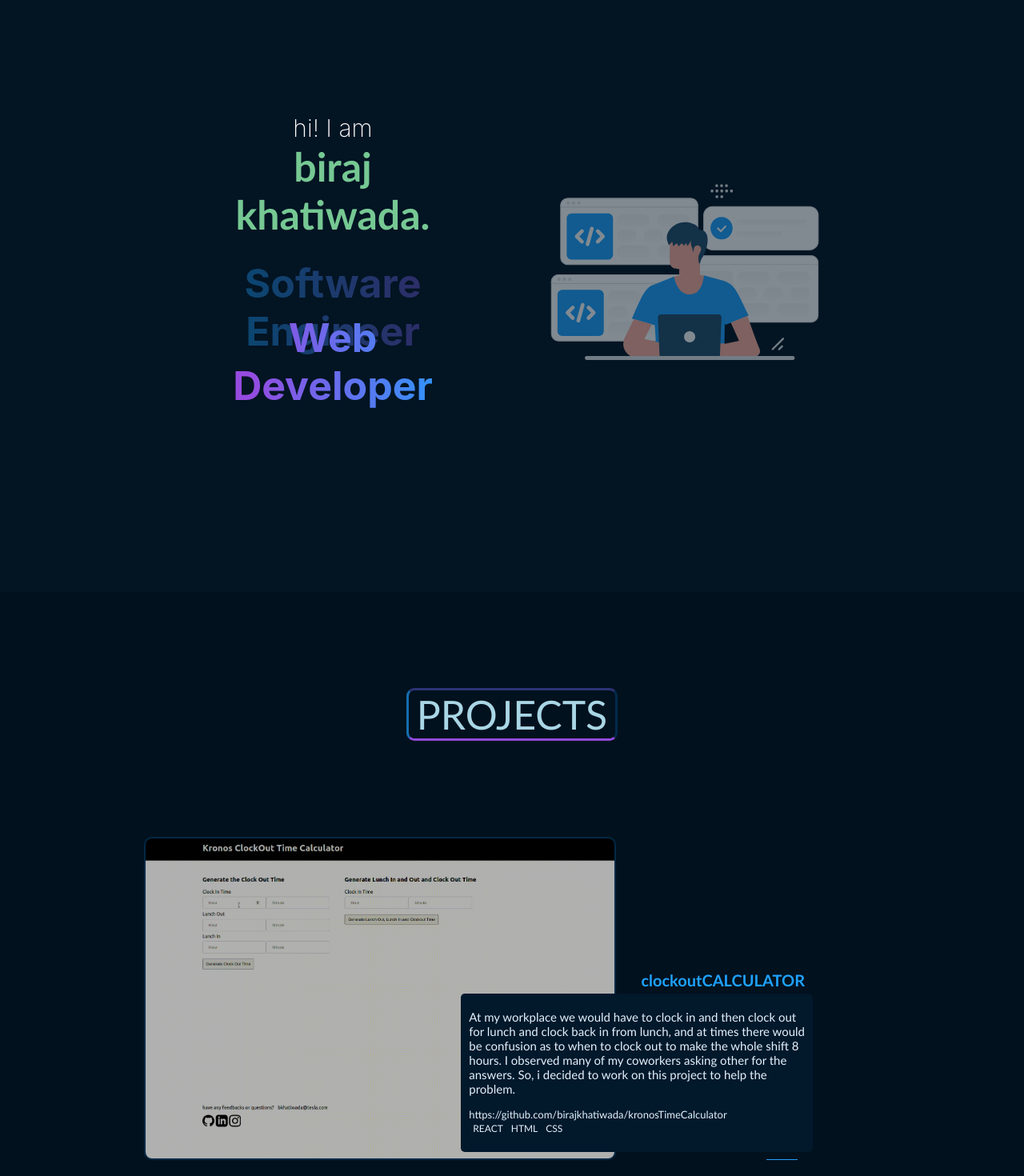
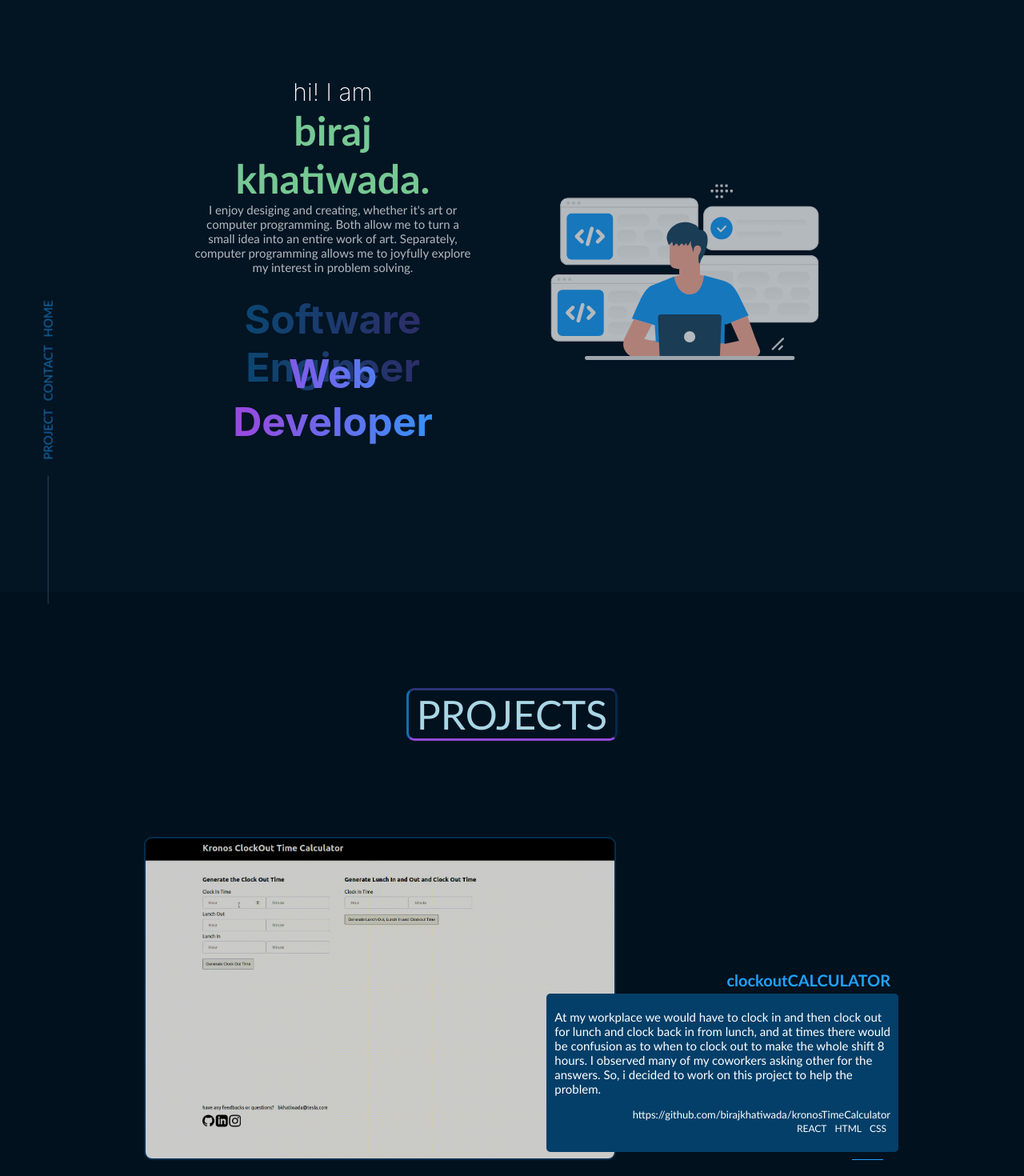
Before and after one commit to birajkhatiwada/portfolio, a React (Create React App) app: page / in a window 1280 px wide. Shown: the part 60-1530 px from the top of the page at 80% size. Built offline with nearby package versions, Linux system fonts and the light colour scheme.

Commit message:
made some changes in the main home page and other minor changes

```diff
--- a/package.json
+++ b/package.json
@@ -20,6 +20,7 @@
     "react-player": "^2.10.1",
     "react-router-dom": "^6.3.0",
     "react-scripts": "5.0.1",
+    "react-scroll": "^1.8.7",
     "sass": "^1.50.0",
     "web-vitals": "^2.1.4"
   },
--- a/src/App.js
+++ b/src/App.js
@@ -1,4 +1,4 @@
-import { useEffect, useState } from 'react';
+import { useEffect, useState, useRef } from 'react';
 import './App.scss';
 import ProjectList from './components/projectsList';
 import EmailForm from './components/emailForm';
@@ -11,6 +11,8 @@ import Aos from 'aos';
 import 'aos/dist/aos.css';
 import { Avatar } from 'avataaars';
 import svg from './components/public/22.svg'
+import {Link} from 'react-scroll'
+
 
 function App() {
   const [EmailAppClick, setEmailAppClick] = useState(false);
@@ -18,6 +20,8 @@ function App() {
   const [coord, setCoord] = useState({ x: 0, y: 0 });
   const [clickCoord, setClickCoord] = useState({ x: 0, y: 0 });
   const [hidePulsate, setHidePulsate] = useState('flex');
+  const projectRef = useRef(null);
+  const contactRef = useRef(null);
 
   useEffect(()=>{
     // Aos.init();
@@ -49,6 +53,11 @@ function App() {
     // console.log('hereomy');
   }
 
+  const scrollToProject = () => {
+    projectRef.current?.scrollIntoView({behavior: 'smooth'});
+  };
+
+
   const passData = (childData) => {
     if (childData === 'email') setEmailAppClick(!EmailAppClick);
     if (childData === 'terminal') setTerminalAppClick(!TerminalAppClick);
@@ -62,7 +71,7 @@ function App() {
 
   return (
     <div className="App">
-      <div className="firstPage" onMouseMove={handleMouseMove}>
+      <div id='firstPageRef' className="firstPage" onMouseMove={handleMouseMove}>
         {/* <div
           className="clickCSS"
           style={{
@@ -90,10 +99,25 @@ function App() {
         </div> */}
         {/* <Terminal  terminalAppClick={TerminalAppClick}></Terminal> */}
         {/* <Languages></Languages> */}
+        <div className='linksContainer'>
+          <div className='linkLine'></div>
+          <Link className='projectLink' to="projectRef" spy={true} smooth={true}>PROJECT</Link>
+          <Link className='projectLink' to="contactRef" spy={true} smooth={true}>CONTACT</Link>
+          <Link className='projectLink' to="firstPageRef" spy={true} smooth={true}>HOME</Link>
+        </div>
+        <div className='fixedEmailContainer'>
+          <div className='linkLineEmail'></div>
+          <div className='fixedEmailLink'>khatiwadabiraj10@gmail.com</div>
+
+        </div>
         <div className='aboutMe'>
           <div className='aboutMe2'>
             <div className='aboutMeComp hiMyName'>hi! I am</div>
-            <div className='aboutMeComp aboutMeMyName'>biraj khatiwada.</div>
+            <Link className='aboutMeComp aboutMeMyName' to="projectListRef" spy={true} smooth={true}>biraj khatiwada.</Link>
+            {/* <div className='aboutMeComp aboutMeMyName' onClick={scrollToProject}>biraj khatiwada.</div> */}
+            <div className='aboutMeComp aboutMeDescription'>I enjoy desiging and creating, whether it's art or computer programming.
+                  Both allow me to turn a small idea into an entire work of art. Separately, computer programming allows
+                  me to joyfully explore my interest in problem solving.</div>
             <div className='aboutMeComp aboutMeSoftwareEngineer'>Software Engineer</div>
             <div className='aboutMeComp aboutMeWebDeveloper'>Web Developer</div>
           </div>
@@ -121,14 +145,14 @@ function App() {
         {/* <Dock passData={passData}></Dock> */}
       </div>
       <ProjectList></ProjectList>
-      <div className="emailContainer">
+      <div id="contactRef" className="emailContainer">
           <EmailForm
             className="emailForm"
             emailAppClick={EmailAppClick}
           ></EmailForm>
         </div>
       {/* <div className='footer'></div> */}
-      <div className="footer">
+      <div  className="footer">
         <div className='footerContainer'>
           <div className='designedByContainer'>
             <div className='designedBy'>Designed and Coded by</div>
@@ -138,7 +162,7 @@ function App() {
           <div className='copyrightContainer'>
             <div>©2022 Copyright</div>
             <div className='emeryville'>Emeryville</div>
-        </div>
+          </div>
         </div>
       </div>
     </div>
--- a/src/App.scss
+++ b/src/App.scss
@@ -99,6 +99,77 @@ $primary-color: #ffd700;
   color: blue;
 }
 
+.linksContainer{
+  position: fixed;
+  z-index: 1;
+  top: 77vh;
+  font-size: 15px;
+  left: -130px;
+  display: flex;
+  flex-direction: row;
+  transform: rotate(-90deg);
+  font-family: 'Trebuchet MS', 'Lucida Sans Unicode', 'Lucida Grande', 'Lucida Sans', Arial, sans-serif;
+
+  // height: 100vh;
+}
+
+
+.linkLine{
+  opacity: 0.2;
+  width: 160px;
+  height: 1px;
+  margin-top: 9px;
+  margin-right: 10px;
+  background-color: white;
+}
+
+.projectLink{
+  opacity: 0.6;
+  margin: 0;
+  margin-left: 10px;
+  cursor: pointer;
+  color: #1FA2FF;
+  // background-color: #1FA2FF;
+  // height: 100vh;
+}
+.projectLink:hover{
+  opacity: 1;
+}
+
+.fixedEmailContainer{
+  position: fixed;
+  z-index: 1;
+  top: 24vh;
+  left: 87vw;
+  font-size: 16px;
+  display: flex;
+  flex-direction: row;
+  transform: rotate(90deg);
+  color: white;
+  font-family: 'Trebuchet MS', 'Lucida Sans Unicode', 'Lucida Grande', 'Lucida Sans', Arial, sans-serif;
+}
+
+.fixedEmailLink{
+  cursor: pointer;
+  opacity: 0.6;
+  margin-right: 10px;
+  color: #1FA2FF;
+}
+.fixedEmailLink:hover{
+  opacity: 1;
+  // color: #ffd700;
+}
+
+.linkLineEmail{
+  opacity: 0.2;
+  width: 160px;
+  height: 1px;
+  margin-top: 9px;
+  margin-right: 20px;
+  background-color: white;
+}
+
+
 .aboutMe{
   color: black;
   display: flex;
@@ -142,10 +213,19 @@ $primary-color: #ffd700;
   // transform: translateY(-4px);
 }
 
+.aboutMeDescription{
+  font-size: 15px;
+  font-weight: 100;
+  color: #feffff;
+  opacity: 0.7;
+  font-family: 'Trebuchet MS', 'Lucida Sans Unicode', 'Lucida Grande', 'Lucida Sans', Arial, sans-serif;
+
+}
+
 .aboutMeSoftwareEngineer{
   // position: absolute;
   background-color: #ffd700;
-  font-size: 80px;
+  font-size: 60px;
   // top: 33vh;
   // left: 23vw;
   z-index: 1;
@@ -160,7 +240,7 @@ $primary-color: #ffd700;
 
 .aboutMeWebDeveloper{
   // position: absolute;
-  font-size: 80px;
+  font-size: 60px;
   height: auto;
   margin: 0;
   padding: 0;
@@ -180,11 +260,14 @@ $primary-color: #ffd700;
   font-weight: 200;
   font-size: 30px;
   color: #feffff;
+  // background-color: #1FA2FF;
 }
 
 .aboutMeMyName{
   // position: absolute;
+  // background-color: #964be0;
   color: #76c893;
+  margin: 0;
   top: 51vh;
   left: 5vw;
   font-weight: 600;
@@ -198,11 +281,13 @@ $primary-color: #ffd700;
   // animation-iteration-count: infinite;
 }
 
-.aboutMeMyName:hover{
-  cursor: pointer;
-  // color: #0064ff;
-  transform: translateY(-4px);
-}
+// .aboutMeMyName:hover{
+//   cursor: pointer;
+//   color: #0064ff;
+//   transform: translateY(-4px);
+// }
+
+
 .avatarContainer{
   // background-color: #ffd700;
   display: flex;
@@ -214,8 +299,8 @@ $primary-color: #ffd700;
 .avatar{
 //  background-color: #1FA2FF;
  width: 40vw;
- height: 50vh;
- opacity: 0.5;
+ height: 45vh;
+ opacity: 0.7;
 }
 
 
@@ -250,18 +335,22 @@ $primary-color: #ffd700;
   // height: 30vh;
   // z-index: 1;
   // margin-top: 70vh;
-  height: 23vh;
+  font-size: 10px;
+  height: 20vh;
   width: 100%;
   color: white;
   background-color: rgb(0, 0, 0);
+  display: flex;
+  flex-direction: row;
   justify-content: center;
   // text-align: start;
-  display: flex;
   // flex-direction: column;
   // color: white;
 }
 .footerContainer{
-  padding-top: 90px;
+  display: flex;
+  flex-direction: column;
+  justify-content: center;
 }
 
 .designedByContainer{
@@ -274,7 +363,7 @@ $primary-color: #ffd700;
   // justify-content: center;
   text-align: center;
   // background-color: #0064ff;
-  font-size: 13px;
+  // font-size: 13px;
 
   // transform: rotate(90deg);
 }
@@ -290,7 +379,7 @@ $primary-color: #ffd700;
 }
 .copyrightContainer{
   display: flex;
-  font-size: 13px;
+  // font-size: 13px;
   // background-color: #27e589;
   justify-content: center;
   // padding-top: 10vh;
--- a/src/components/emailForm.css
+++ b/src/components/emailForm.css
@@ -22,7 +22,7 @@
   /* width: fit-content; */
   /* background-color: #12D8FA; */
 
-  font-size: 80px;
+  font-size: 60px;
   color: #a9d6e5;
   margin: 15vh 0 15vh 0;
   font-family:'Trebuchet MS', 'Lucida Sans Unicode', 'Lucida Grande', 'Lucida Sans', Arial, sans-serif;
--- a/src/components/projectsList.css
+++ b/src/components/projectsList.css
@@ -54,7 +54,7 @@
   height: fit-content;
   /* width: fit-content; */
   /* padding: 0px 10px 10px 10px; */
-  font-size: 80px;
+  font-size: 60px;
   /* color: #52b69a; */
 
 
@@ -227,7 +227,7 @@
   width: 800px;
   border: 2px solid #013a63;
   border-radius: 10px;
-  filter: brightness(0.7);
+  filter: brightness(0.8);
   /* z-index: 2; */
   /* box-shadow: 3px 10px 10px 10px rgba(0, 0, 0, 0.2);   */
   /* transition: transform 0.3s ease-in-out; */
@@ -280,7 +280,7 @@
   height: var(--height)-20px;
   width: 600px;
   /* max-width: 400px; */
-  color: #e3f2fd;
+  color: #02111e;
   font-size: 50px;
   font-weight: 400;
   display: flex;
@@ -294,7 +294,8 @@
   font-family:'Trebuchet MS', 'Lucida Sans Unicode', 'Lucida Grande', 'Lucida Sans', Arial, sans-serif;
 }
 .lefttitleContainer{
-  left: -20%;
+  /* left: -20%; */
+  left: -10%;
   /* border-right: 3px solid rgb(31, 162, 255, 0.4); */
   /* border-top: 1px solid #1FA2FF;
   border-right: 1px solid #1FA2FF;
@@ -332,7 +333,8 @@
   }
 }
 .righttitleContainer{
-  left: 20%;
+  /* left: 20%; */
+  left: 10%;
   /* border-left: 3px solid rgb(31, 162, 255, 0.5); */
 
   /* top: 58%;
@@ -426,8 +428,10 @@
 .projectDescription{
   /* position: relative; */
   /* left: -15%; */
-  color: #e3f2fd;
-  background-color:#02182b;
+  /* color: #6a9bff; */
+  color: #ffffff;
+  background-color:rgb(4, 63, 105);
+  backdrop-filter: blur(15px);
   text-align: left;
   z-index: 2;
   /* background-color: aqua; */
@@ -442,7 +446,8 @@
   font-size: 17px;
   overflow-wrap: break-word;
 }
-.rightProjectDescription{
+.leftProjectDescription{
+  justify-content: right;
   /* left: 0%; */
 }
 
@@ -512,7 +517,7 @@
   /* color: #a9d6e5; */
 }
 .leftLinksDiv{
-  justify-content: flex-start;
+  justify-content: flex-end;
 }
 .rightLinksDiv{
   justify-content: flex-start;
@@ -522,7 +527,7 @@
   flex-direction: row;
 
   /* background-color: #1FA2FF; */
-  color: #e3f2fd;
+  /* color: #e3f2fd; */
   /* padding: 0 10px; */
   /* border-radius: 5px; */
   /* width: fit-content; */
@@ -537,7 +542,7 @@
   justify-content: flex-start;
 }
 .leftProjectLanguageDiv{
-  justify-content: flex-start;
+  justify-content: flex-end;
 }
 .projectLanguage {
   /* background-color: white; */
--- a/src/components/projectsList.js
+++ b/src/components/projectsList.js
@@ -93,7 +93,7 @@ const ProjectList = (props) => {
   }
 
   return (
-    <div>
+    <div id='projectRef'>
       <div className="projectsContainer">
       {/* <svg className='wave' xmlns="http://www.w3.org/2000/svg" viewBox="0 0 1440 320"><path fill="#00000" fill-opacity="1" d="M0,64L48,58.7C96,53,192,43,288,69.3C384,96,480,160,576,186.7C672,213,768,203,864,186.7C960,171,1056,149,1152,149.3C1248,149,1344,171,1392,181.3L1440,192L1440,320L1392,320C1344,320,1248,320,1152,320C1056,320,960,320,864,320C768,320,672,320,576,320C480,320,384,320,288,320C192,320,96,320,48,320L0,320Z"></path></svg> */}
       {/* <svg className='wave' xmlns="http://www.w3.org/2000/svg" viewBox="0 0 1440 320"><path fill="#00000" fill-opacity="1" d="M0,128L80,154.7C160,181,320,235,480,250.7C640,267,800,245,960,208C1120,171,1280,117,1360,90.7L1440,64L1440,320L1360,320C1280,320,1120,320,960,320C800,320,640,320,480,320C320,320,160,320,80,320L0,320Z"></path></svg> */}
```
Also changed, not shown: 1 other file (tests, documents, lock files or other folders).
